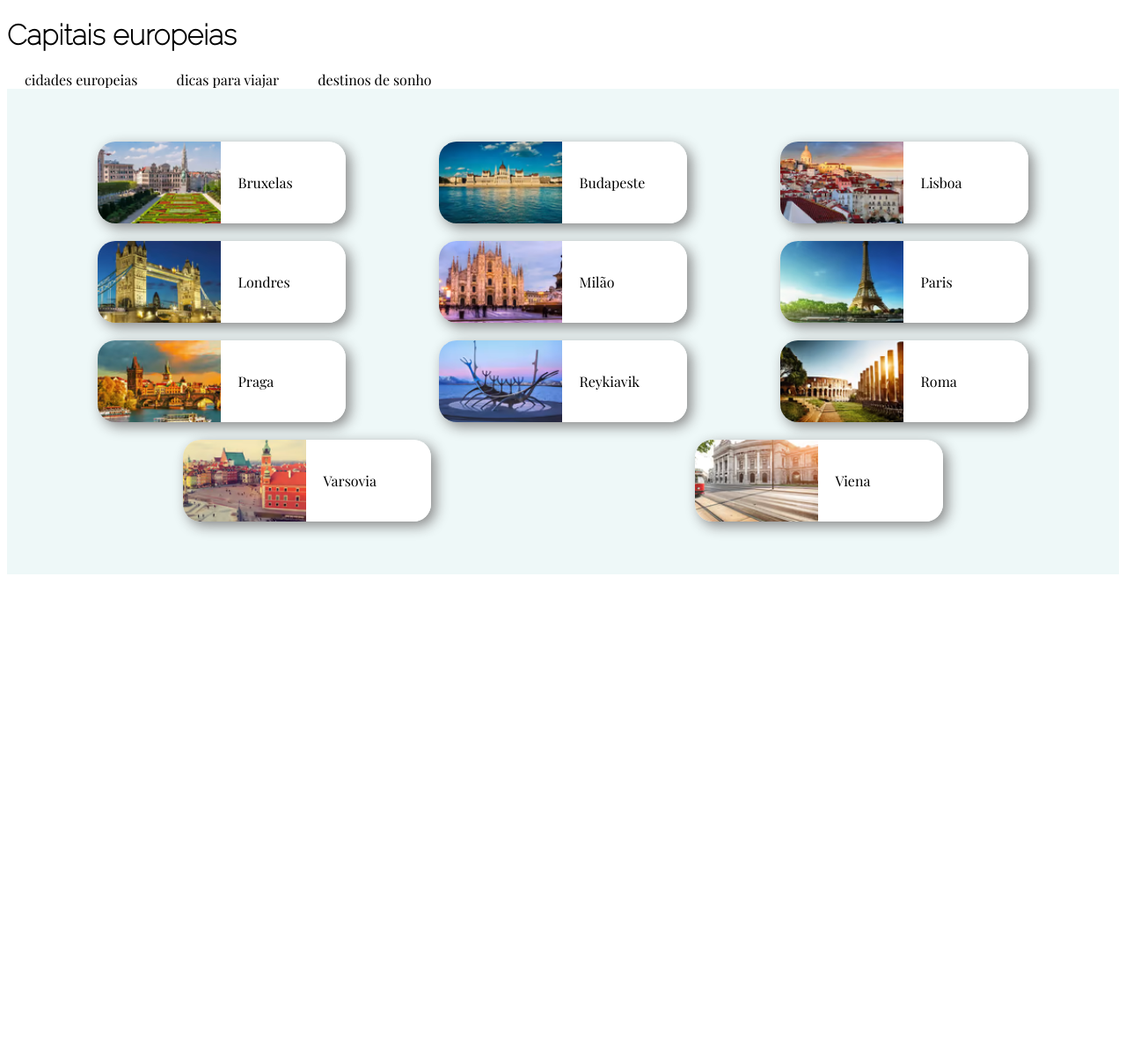
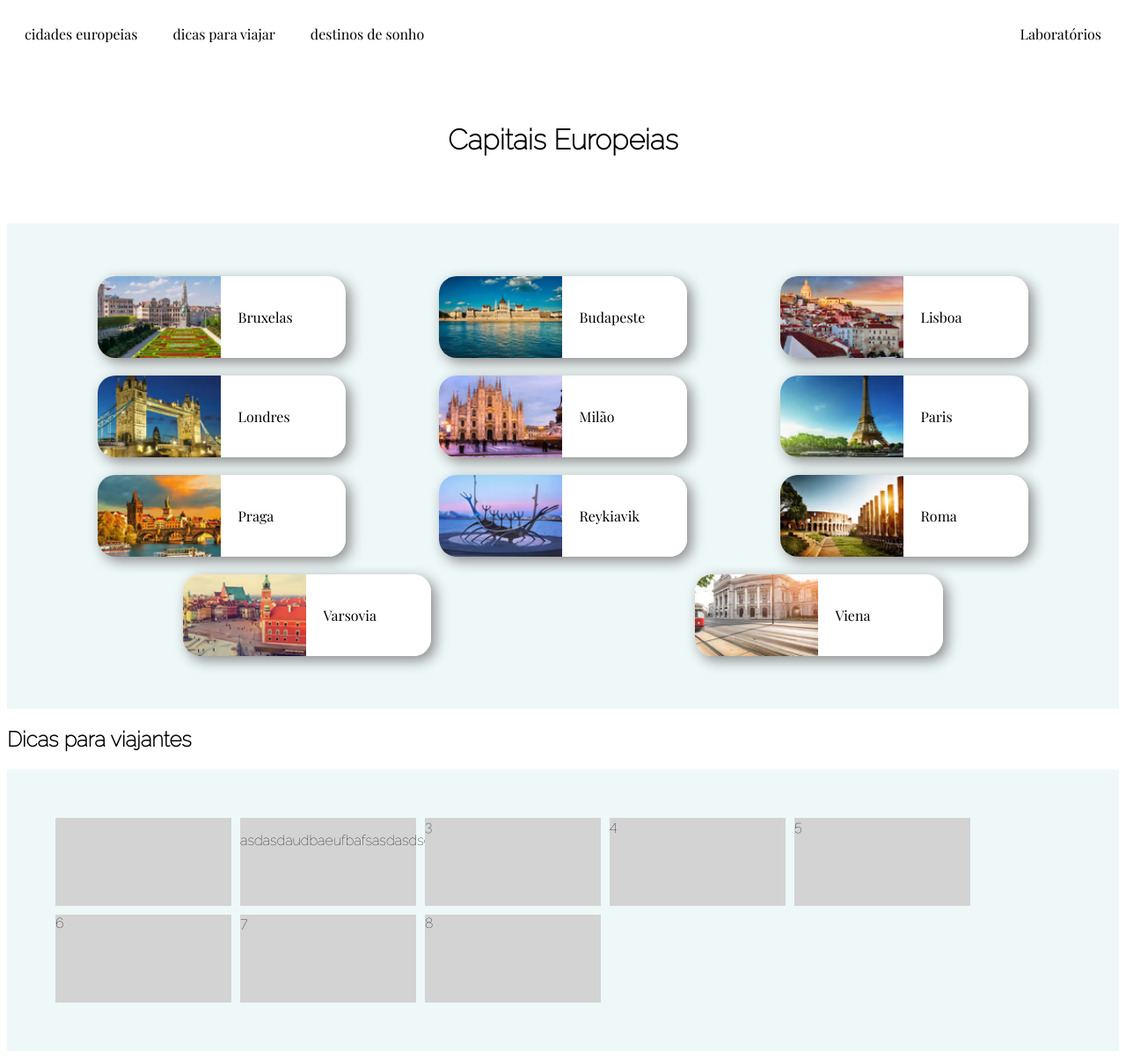
Before and after one commit to telmo-a22001972/pw-labs-telmopanacas-a22001972, a PHP site: page /lab4/index.html in a window 1280 px wide. Shown: the whole page at 88% size. Before the commit the page ends 653 px from the top, so only its background shows below. Run offline with PHP 8.4, Linux system fonts and the light colour scheme.

Commit message:
problema nas dicas

```diff
--- a/lab4/estilos.css
+++ b/lab4/estilos.css
@@ -49,18 +49,50 @@
     display: flex;
 }
 
-.menu:hover {
+.menu a:hover {
     background-color: lightgray;
     font-weight: bold;
+    border-radius: 15px;
 }
-.menu > nav > a:last-child {
+
+.menu a:last-child {
     margin-left: auto;
 }
 
-.menu > nav > a {
+.menu a {
     font-family: 'Playfair Display', serif;
     padding: 20px;
     text-decoration: none;
     color: black;
 
 }
+
+.cabeçalho {
+    background-image: none;
+    display: flex;
+    justify-content: center;
+    padding-bottom: 55px;
+    padding-top: 50px;
+}
+
+.cabeçalho div {
+    display: flex;
+}
+
+.dicas_container {
+    display: flex;
+    background-color: rgb(238, 248, 248);
+    flex-wrap: wrap;
+    padding: 50px;
+}
+
+
+.dicas_container  div {
+    display: flex;
+    background-color: lightgray;
+    width: 200px;
+    height: 100px;
+    margin: 5px;
+
+
+}
--- a/lab4/index.html
+++ b/lab4/index.html
@@ -13,15 +13,21 @@
 
 </head>
 <body>
-    <h1>Capitais europeias</h1>
-    <div class="menu">
-        <nav>
-            <a href="">cidades europeias</a>
-            <a href="">dicas para viajar</a>
-            <a href="" class="last">destinos de sonho</a>
-        </nav>
 
+    <nav class="menu">
+        <a href="">cidades europeias</a>
+        <a href="">dicas para viajar</a>
+        <a href="" class="last">destinos de sonho</a>
+        <a href="../index.html">Laboratórios</a>
+    </nav>
+
+    <div class="cabeçalho">
+        <div>
+            <h1>Capitais Europeias</h1>
+        </div>
     </div>
+
+
     <div class="capitais">
         <div>
             <div><img src="images/bruxelas.avif" alt=""></div>
@@ -67,7 +73,23 @@
             <div><img src="images/viena.avif" alt=""></div>
             <div><p class="nomecidade">Viena</p></div>
         </div>
+    </div>
 
+    <div class="header2">
+        <h2>Dicas para viajantes</h2>
+    </div>
+
+    <div class="dicas_container">
+        <div>
+
+        </div>
+        <div><p>asdasdaudbaeufbafsasdasdsdfsdfs</p></div>
+        <div>3</div>
+        <div>4</div>
+        <div>5</div>
+        <div>6</div>
+        <div>7</div>
+        <div>8</div>
 
     </div>
 </body>
```
